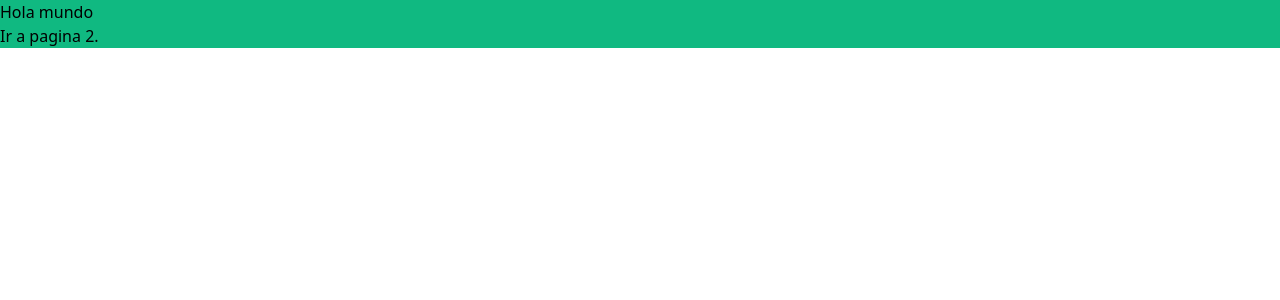
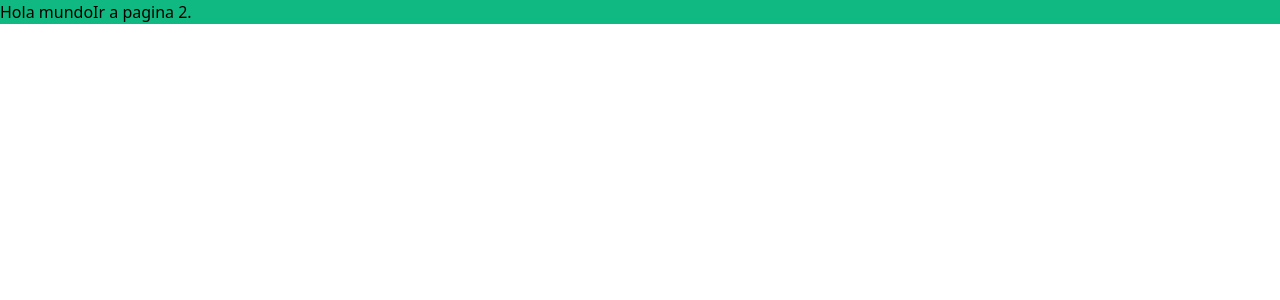
Before and after one commit to adolfoval/gestion-proyectos, a Next.js app: page / in a window 1280 px wide. Shown: the top 300 px of the page. Built offline with nearby package versions, Linux system fonts and the light colour scheme.

Commit message:
cambio de etiqueta por error

```diff
--- a/pages/index.tsx
+++ b/pages/index.tsx
@@ -6,7 +6,7 @@ const Home: NextPage = () => {
     <div className="bg-green-500">
       Hola mundo
       <Link href="page2">
-      <p>Ir a pagina 2.</p>
+      <a>Ir a pagina 2.</a>
       </Link>
     </div>
   )
--- a/pages/page2.tsx
+++ b/pages/page2.tsx
@@ -6,7 +6,7 @@ const page2 = () => {
         <div>
             Page2
             <Link href="/">
-                <p>Ir al index.</p>
+                <a>Ir al index.</a>
             </Link>
         </div>
     )
```
